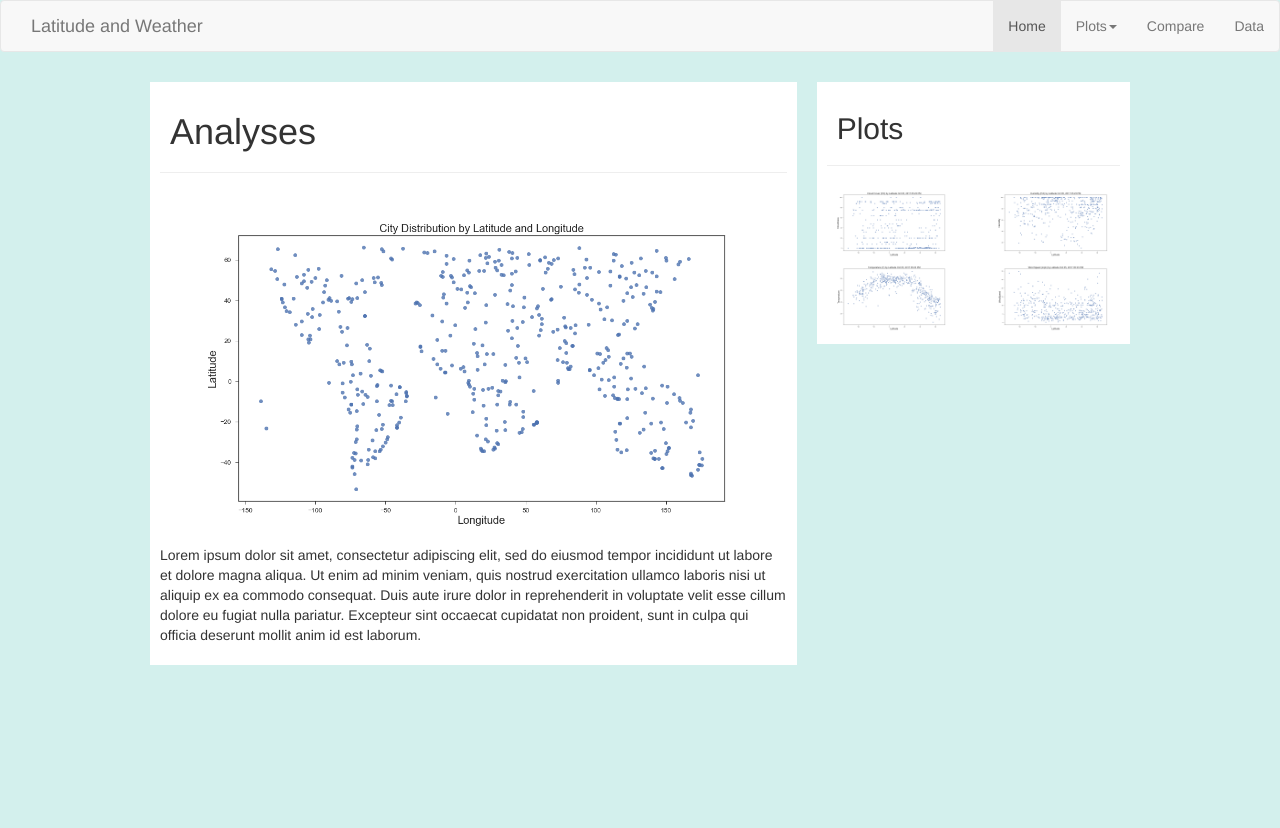
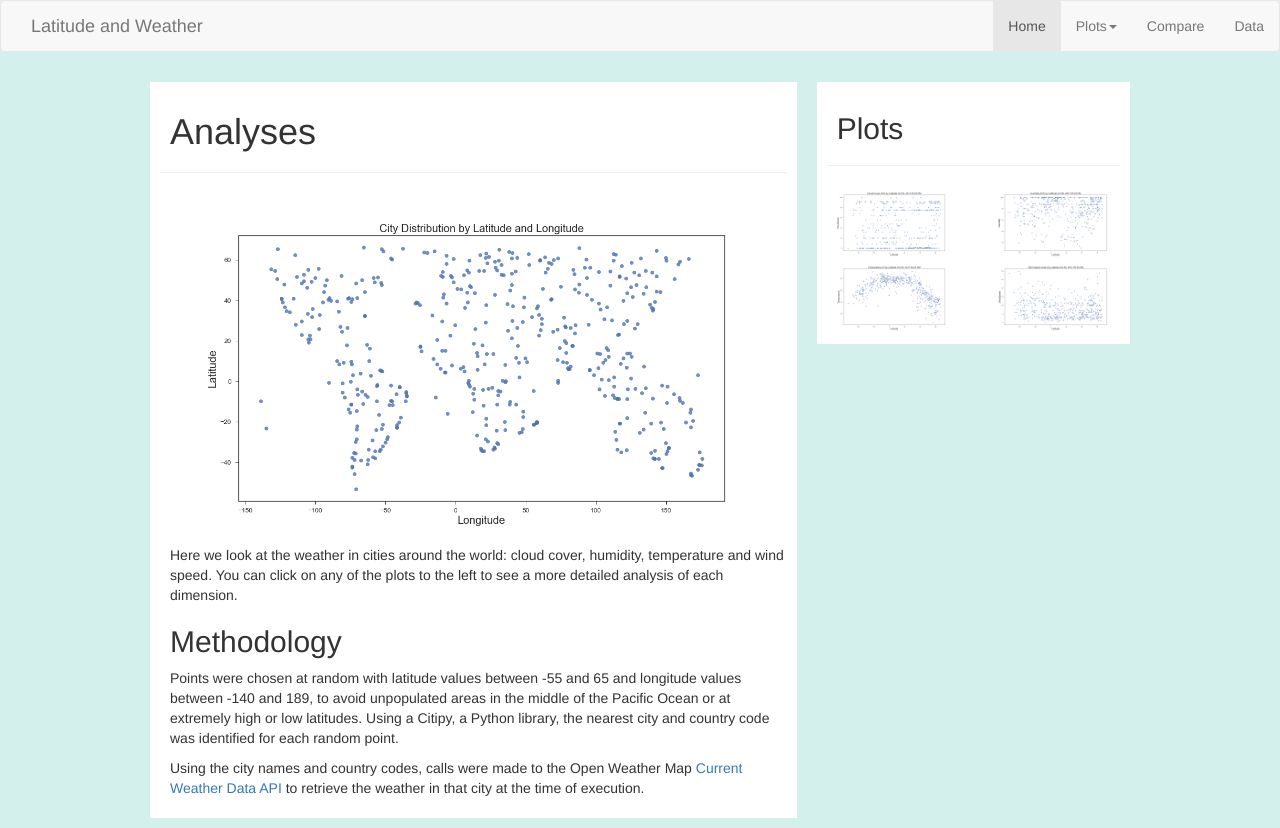
Before and after one commit to Jkremr/Temp-lat-lng-analysis, a plain HTML site: page docs/index.html in a window 1280 px wide. Before the commit the page ends 800 px from the top, so only its background shows below. Drawn offline with nearby package versions, Linux system fonts and the light colour scheme.

Commit message:
Updating commentary on plots

```diff
--- a/docs/css/style.css
+++ b/docs/css/style.css
@@ -1,5 +1,5 @@
 
-h1, h2 {
+h1, h2, p {
 	padding-left: 10px;
 }
 
--- a/docs/index.html
+++ b/docs/index.html
@@ -37,7 +37,14 @@
 					<h1>Analyses</h1>
 					<hr>
 					<img class= "img-responsive" src="./plots/city_distribution.png">
-					<p>Lorem ipsum dolor sit amet, consectetur adipiscing elit, sed do eiusmod tempor incididunt ut labore et dolore magna aliqua. Ut enim ad minim veniam, quis nostrud exercitation ullamco laboris nisi ut aliquip ex ea commodo consequat. Duis aute irure dolor in reprehenderit in voluptate velit esse cillum dolore eu fugiat nulla pariatur. Excepteur sint occaecat cupidatat non proident, sunt in culpa qui officia deserunt mollit anim id est laborum.</p>
+					<p>Here we look at the weather in cities around the world: cloud cover, humidity, temperature and wind speed. You can click on any of the plots to the left to see a more detailed analysis of each dimension.
+						<h2>Methodology</h2>
+						<p>
+							Points were chosen at random with latitude values between -55 and 65 and longitude values between -140 and 189, to avoid unpopulated areas in the middle of the Pacific Ocean or at extremely high or low latitudes. Using a Citipy, a Python library, the nearest city and country code was identified for each random point.
+						</p>
+						<p>
+						Using the city names and country codes, calls were made to the Open Weather Map <a href="https://openweathermap.org/">Current Weather Data API</a> to retrieve the weather in that city at the time of execution.
+						</p>
 					</div>
 
 					<div class="col-lg-4 col-md-4 col-sm-12 weather">
```
Also changed, not shown: docs/plots/cloud_cover.html (+2 -1 lines), docs/plots/humidity.html (+2 -1 lines), docs/plots/temperature.html (+2 -1 lines), docs/plots/wind_speed.html (+2 -1 lines). Lines whose indentation alone changed are shown as unchanged.
